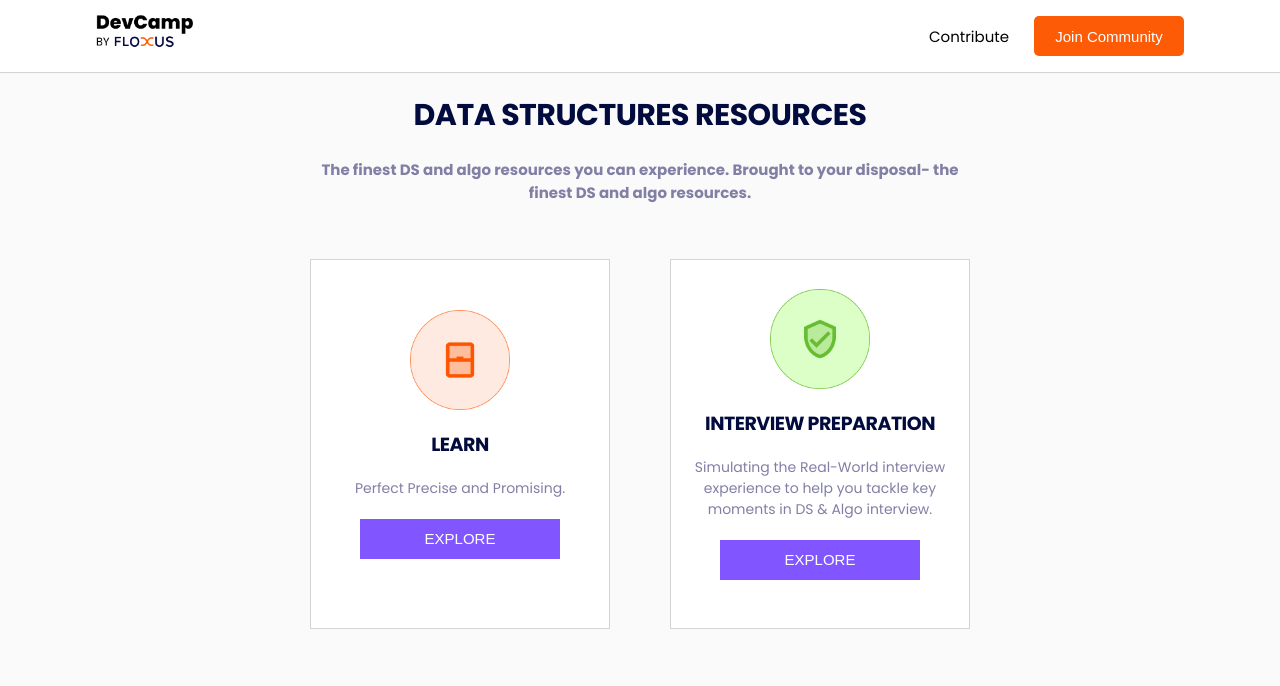
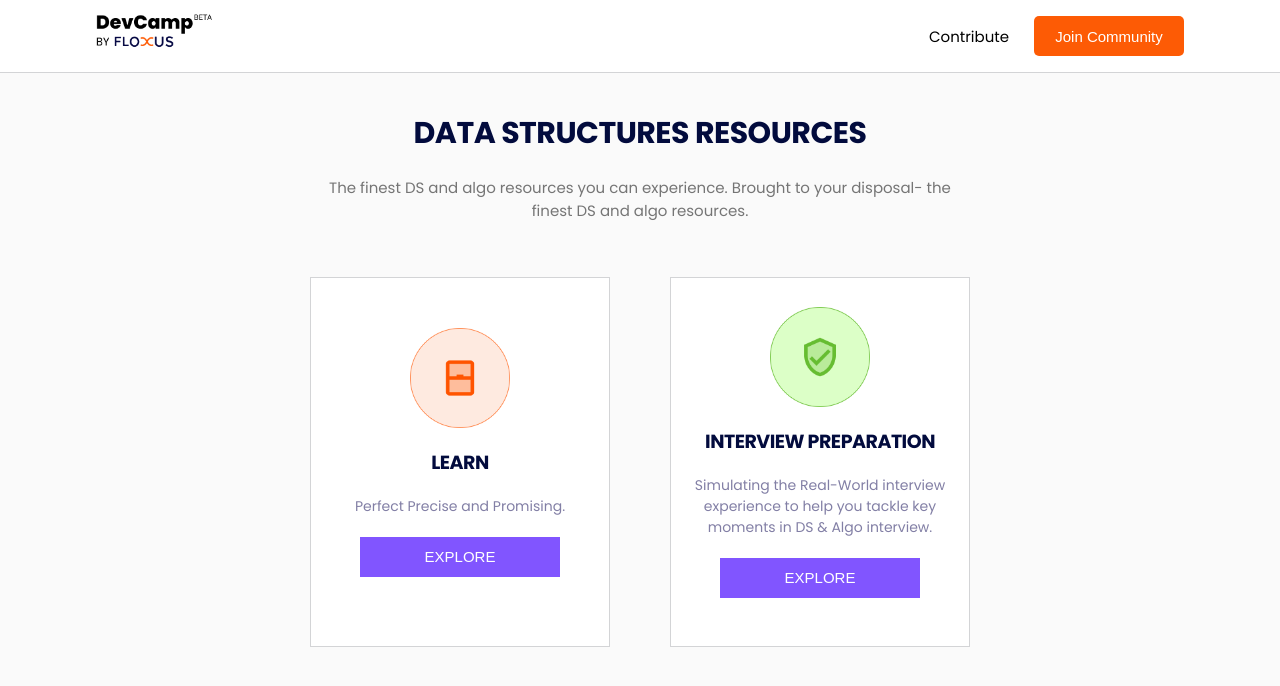
Before and after one commit to divyashasinha23/Floxus-Devcamps, a React (Create React App) app: page /data-structures in a window 1280 px wide. Shown: the top 686 px of the page. Built offline with nearby package versions, Linux system fonts and the light colour scheme.

Commit message:
logo changed

```diff
--- a/public/index.html
+++ b/public/index.html
@@ -4,10 +4,10 @@
     <meta charset="utf-8" />
     <link rel="icon" href="%PUBLIC_URL%/favicon.ico" />
     <meta name="viewport" content="width=device-width, initial-scale=1" />
-    <meta name="theme-color" content="#000000" />
+    <meta name="theme-color" content="#ffffff" />
     <meta
       name="description"
-      content="Web site created using create-react-app"
+      content="Devcamp | Handpicked Resources | "
     />
     <link rel="apple-touch-icon" href="%PUBLIC_URL%/logo192.png" />
     <!--
@@ -24,7 +24,7 @@
       work correctly both with client-side routing and a non-root public URL.
       Learn how to configure a non-root public URL by running `npm run build`.
     -->
-    <title>React App</title>
+    <title>Devcamp | Floxus</title>
   </head>
   <body>
     <noscript>You need to enable JavaScript to run this app.</noscript>
--- a/src/components/BrowseSection/BrowseSection.js
+++ b/src/components/BrowseSection/BrowseSection.js
@@ -83,7 +83,7 @@ const CategoryChipWrapper = styled.div`
 const ImageContainer = styled.div`
   display: flex;
   flex-basis: 20%;
-  height: 100%;
+  height: 95%;
   justify-content: center;
   align-items: center;
 
--- a/src/components/HeroSection/HeroSection.js
+++ b/src/components/HeroSection/HeroSection.js
@@ -87,9 +87,9 @@ const HeroSection = () => {
           <img className="polygon1" src={Polygon1} alt="pattern1" />
         </PolygonContainer>
         <HeroContent>
-          <p className="heading">Learn with Curated Resources</p>
+          <p className="heading">Learn with Handpicked Resources</p>
           <p className="description">
-          Experience the Best, from the Best, for the Best
+            Experience the Best, from the Best, for the Best
           </p>
         </HeroContent>
         <PolygonContainer>
--- a/src/components/Navbar/Navbar.js
+++ b/src/components/Navbar/Navbar.js
@@ -1,7 +1,7 @@
 import React from 'react';
 import { Link } from 'react-router-dom';
 import styled from 'styled-components';
-import DevcampLogo from '../../images/mainLogo.png';
+import DevcampLogo from '../../images/devkamp.png';
 
 const NavbarWrapper = styled.div`
   display: flex;
--- a/src/components/Resources/Resources.js
+++ b/src/components/Resources/Resources.js
@@ -1,16 +1,14 @@
-import React from 'react'
+import React from 'react';
 import styled from 'styled-components';
 
-
-const ResourceContainer= styled.div`
+const ResourceContainer = styled.div`
   width: 100%;
   heigth: 100vh;
   display: flex;
   flex-direction: column;
   justify-content: center;
-align-items:center;
+  align-items: center;
   object-fit: contain;
-
 
   @media (max-width: 496px) {
     height: auto;
@@ -22,9 +20,10 @@ object-fit: contain;
     font-weight: 700;
     width: 40%;
     text-align: center;
-    color: #020B3D;
+    color: #020b3d;
     letter-spacing: -0.5px;
     margin-bottom: 5px;
+    margin-top: 3%;
 
     @media (max-width: 496px) {
       width: 60%;
@@ -35,17 +34,16 @@ object-fit: contain;
   .Description {
     text-align: center;
     width: 50%;
-    color: #827FA5;
+    color: #757575;
     font-size: 15px;
-    font-weight: bold;
+    font-weight: 400;
 
     @media (max-width: 496px) {
       width: 65%;
       flex-direction: column;
     }
   }
-`
-
+`;
 
 function Resources(props) {
   return (
@@ -55,7 +53,7 @@ function Resources(props) {
         <p className="Description">{props.Description}</p>
       </ResourceContainer>
     </>
-    )
+  );
 }
 
-export default Resources
+export default Resources;
--- a/src/components/USPSection/USPSection.js
+++ b/src/components/USPSection/USPSection.js
@@ -82,11 +82,11 @@ const USPSection = () => {
         </div>
         <div className="right">
           <p className="heading">
-            Resources crafted by Developers for developers{' '}
+            Resources Handpicked by Developers for developers{' '}
           </p>
           <p className="description">
-          Learning Resources crafted  by Domain Experts to make you
-          industry Ready and for a fast paced career growth.
+            Learning Resources crafted by Domain Experts to make you industry
+            Ready and for a fast paced career growth.
           </p>
         </div>
       </USPContainer>
```
Also changed, not shown: src/images/devkamp.png (added). Lines whose indentation alone changed are shown as unchanged.
